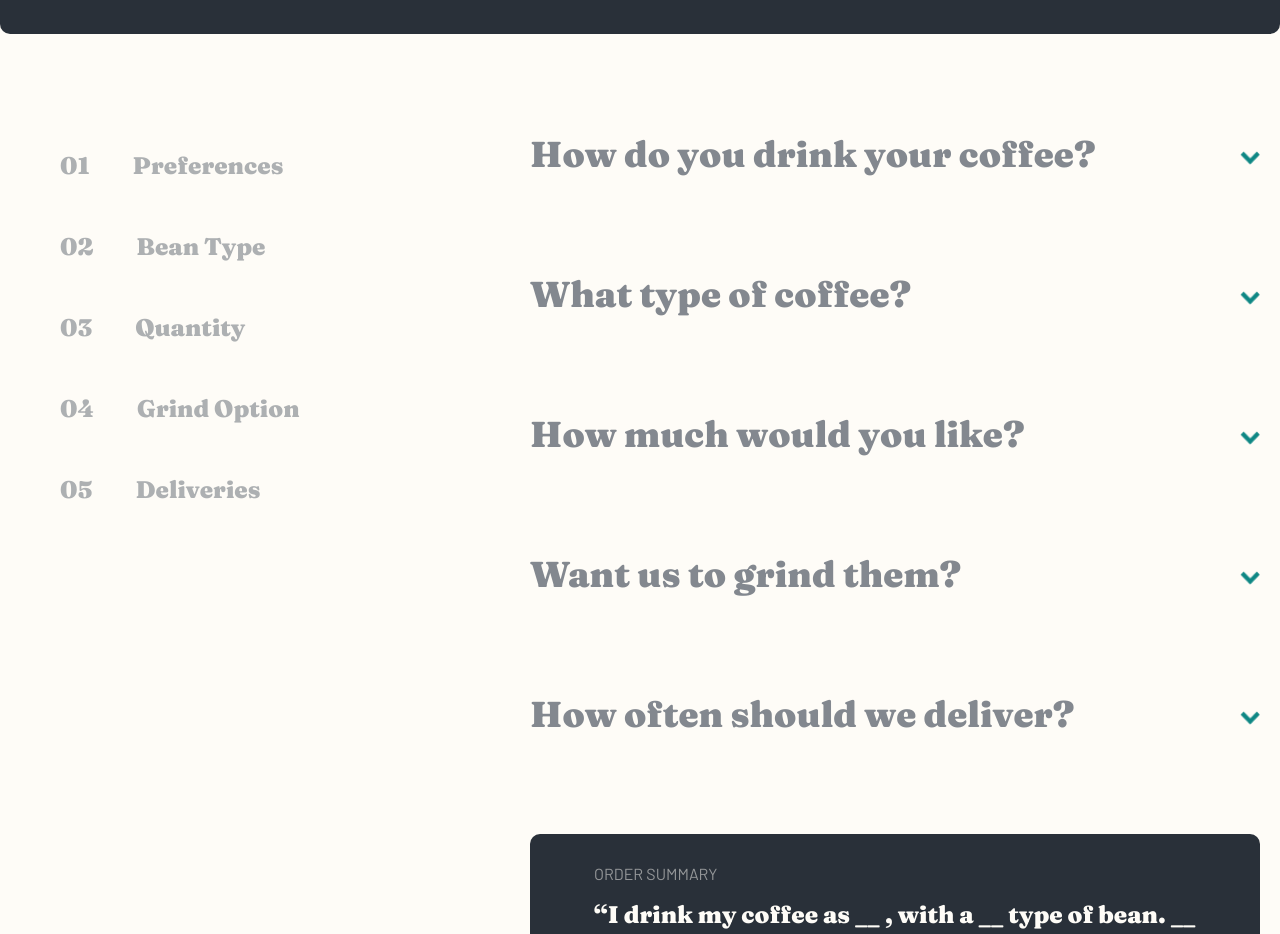
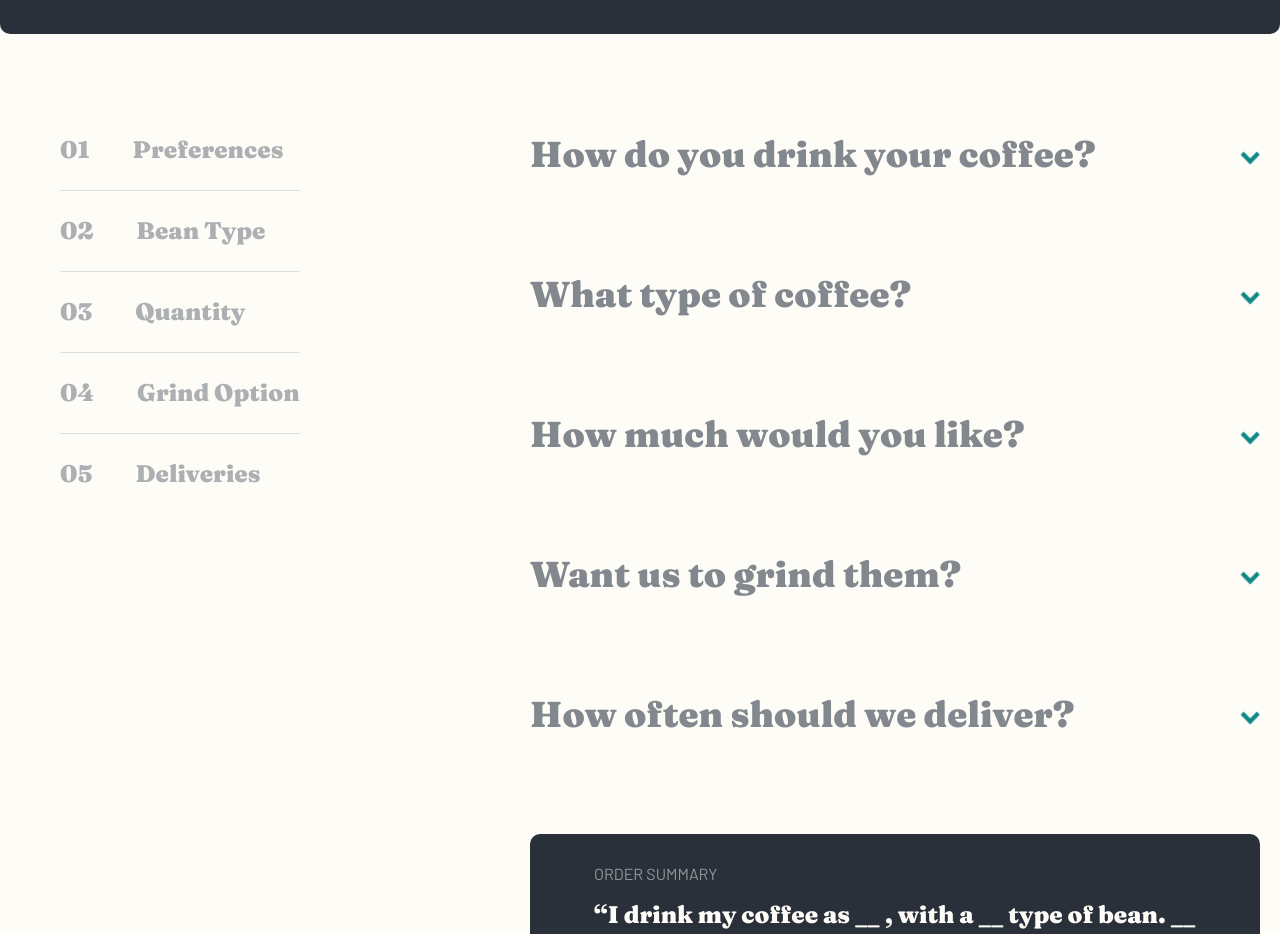
Before and after one commit to Sardorbek-Kuvondikov/coffee-maket3, a plain HTML site: page index.html in a window 1280 px wide. Shown: the part 1280-2214 px from the top of the page. Drawn offline with Linux system fonts and the light colour scheme.

Commit message:
Initial commit

```diff
--- a/index.html
+++ b/index.html
@@ -4,7 +4,8 @@
         <meta charset="UTF-8">
         <meta name="viewport" content="width=device-width, initial-scale=1.0">
         <title>8-dars coffee 3 page</title>
-        <link rel="stylesheet" href="./css/main.css">
+        <!-- <link rel="stylesheet" href="./css/main.css"> -->
+        <link rel="stylesheet" href="./css/main.min.css">
     </head>
     <body>
 
@@ -388,7 +389,7 @@
                     </form>
 
                     <ul class="data-manu">
-                        <li class="data-manu__item">
+                        <li class="data-manu__item first-item">
                             <a class="data-manu__links" href="#"><span
                                     class="data-manu__numbers"> 01
                                 </span> Preferences</a>
--- a/scss/layout/_hero.scss
+++ b/scss/layout/_hero.scss
@@ -205,9 +205,13 @@
 // LEFT DATA MENU
 .data-manu {
   display: none;
-  // padding: 10;
   list-style: none;
   font-family: var.$fonts-fraunces;
+  margin: 0;
+
+  &__item {
+    margin-top: 24px;
+  }
 
   &__links {
     font-size: 24px;
@@ -231,8 +235,17 @@
   }
 }
 
+.first-item {
+  margin-top: 0;
+}
+
 .data-manu :not(:last-child) {
-  margin-bottom: 49px;
+  border-bottom: 1px solid #dfdfdd;
+  padding-bottom: 24px;
+  transition: ease-out 0.4s;
+  &:hover {
+    border-color: var.$main-bg-text-color;
+  }
 }
 
 // RESULT
```
Also changed, not shown: css/blocks.css, css/blocks.min.css (added), css/main.css, css/main.min.css (added), 4 other files.
